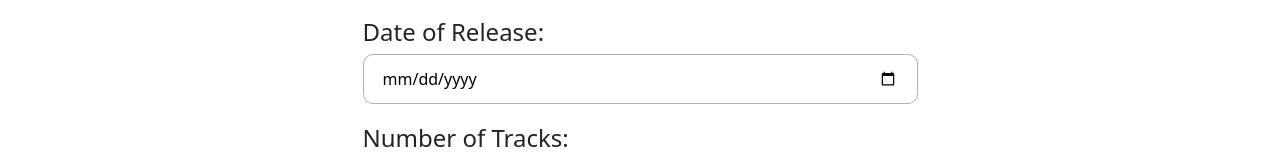
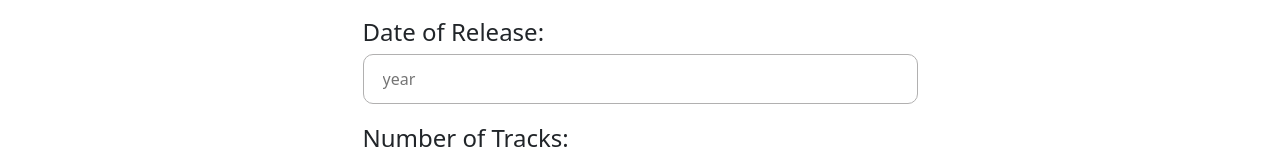
Before and after one commit to GeorgiHadzhiev/AlbumRepo, a React (Create React App) app: page /add in a window 1280 px wide. Shown: the part 531-685 px from the top of the page. Built offline with nearby package versions, Linux system fonts and the light colour scheme.

Commit message:
Due to the changes in backend, I had to remove the "_"  from the "_ownerId"

```diff
--- a/src/components/Add/Add.js
+++ b/src/components/Add/Add.js
@@ -83,7 +83,7 @@ export default function Add(){
                                     </div>
                                     <h4>Date of Release: </h4>
                                     <div className="col-sm-12">
-                                        <input className="contactus" placeholder="Date of release" type="date" name="date" />
+                                        <input className="contactus" placeholder="year" type="number" name="date" />
                                     </div>
                                     <h4>Number of Tracks: </h4>
                                     <div className="col-sm-12">
--- a/src/components/Details/Details.js
+++ b/src/components/Details/Details.js
@@ -85,7 +85,7 @@ export default function Details(){
 
                     <div className="actions">
 
-                        {user._id && (user._id === album._ownerId
+                        {user._id && (user._id === album.ownerId
 
                             ?(
                                 <>
```
